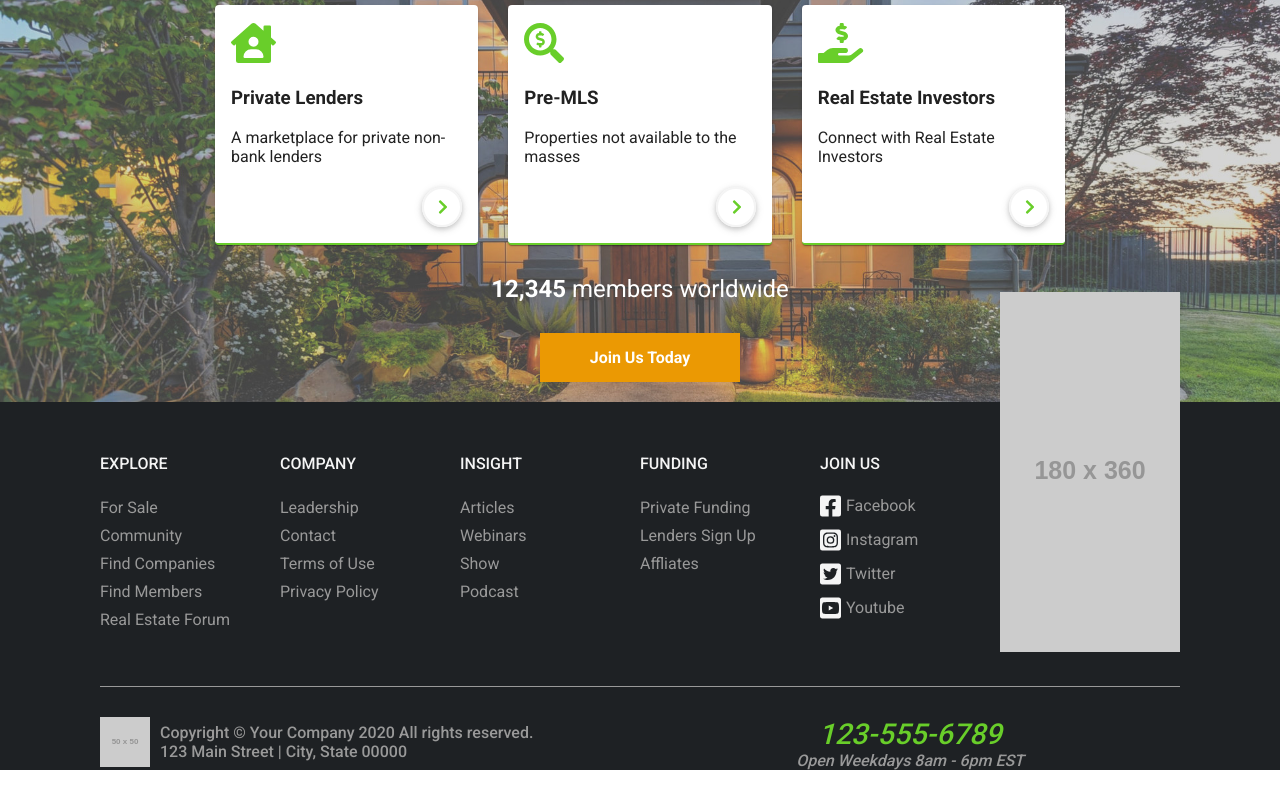
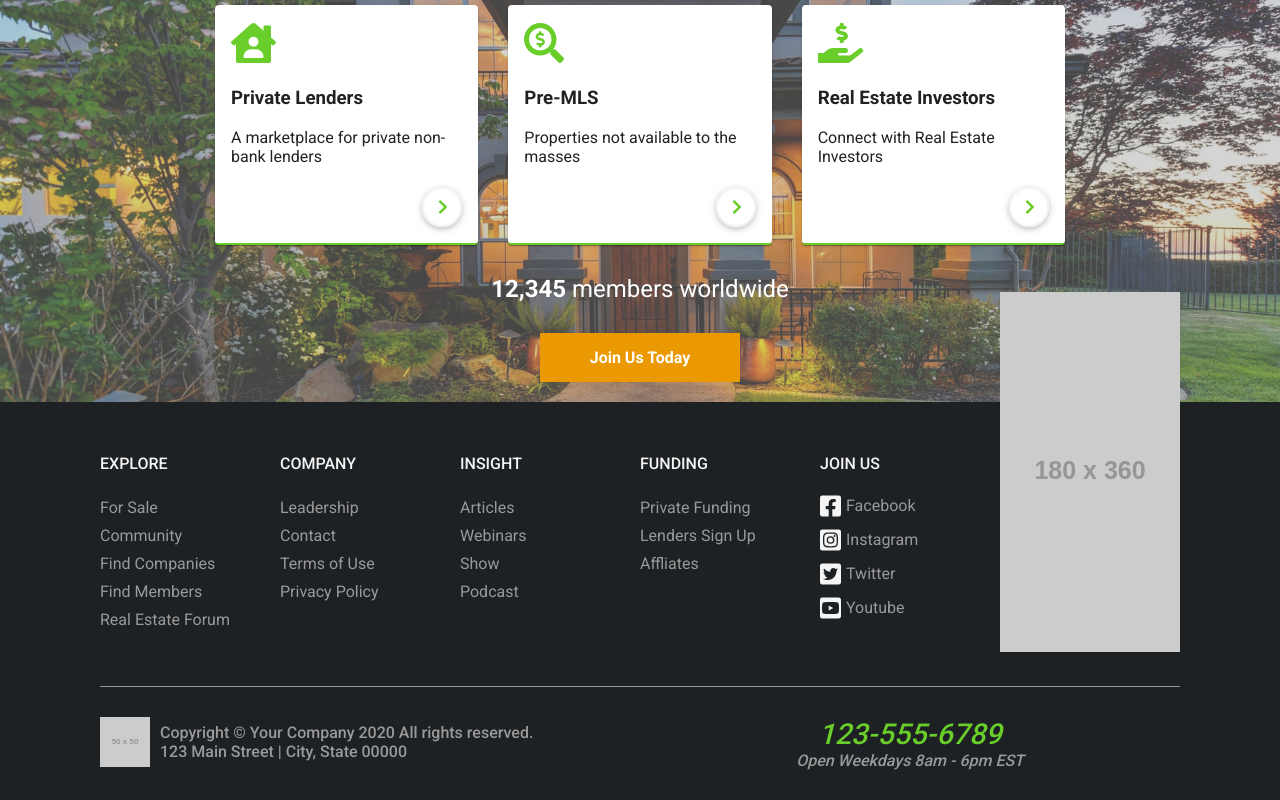
Before and after one commit to halshing/react-web-templates, a React (Create React App) app: page /web1 in a window 1280 px wide. Shown: the part 250-1050 px from the top of the page. Before the commit the page ends 1020 px from the top, so only its background shows below. Built offline with nearby package versions, Linux system fonts and the light colour scheme.

Commit message:
adjusted footer styling

```diff
--- a/src/webtemplate1/styles/App.scss
+++ b/src/webtemplate1/styles/App.scss
@@ -144,7 +144,7 @@ footer {
   }
 
   .footer-bottom {
-    padding-top: 30px;
+    padding: 30px 0;
 
     .footer-bottom-left {
       display: flex;
```
